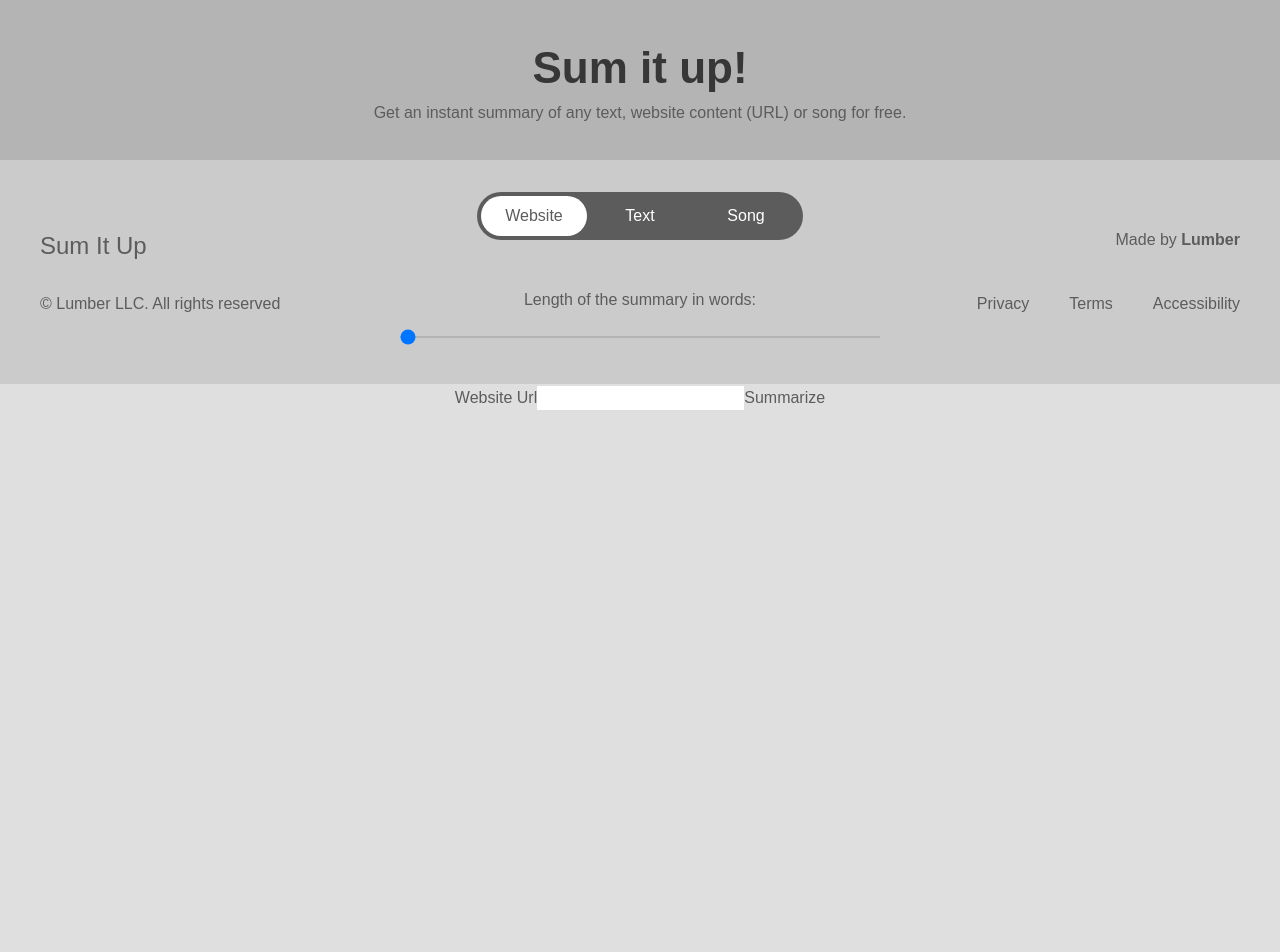
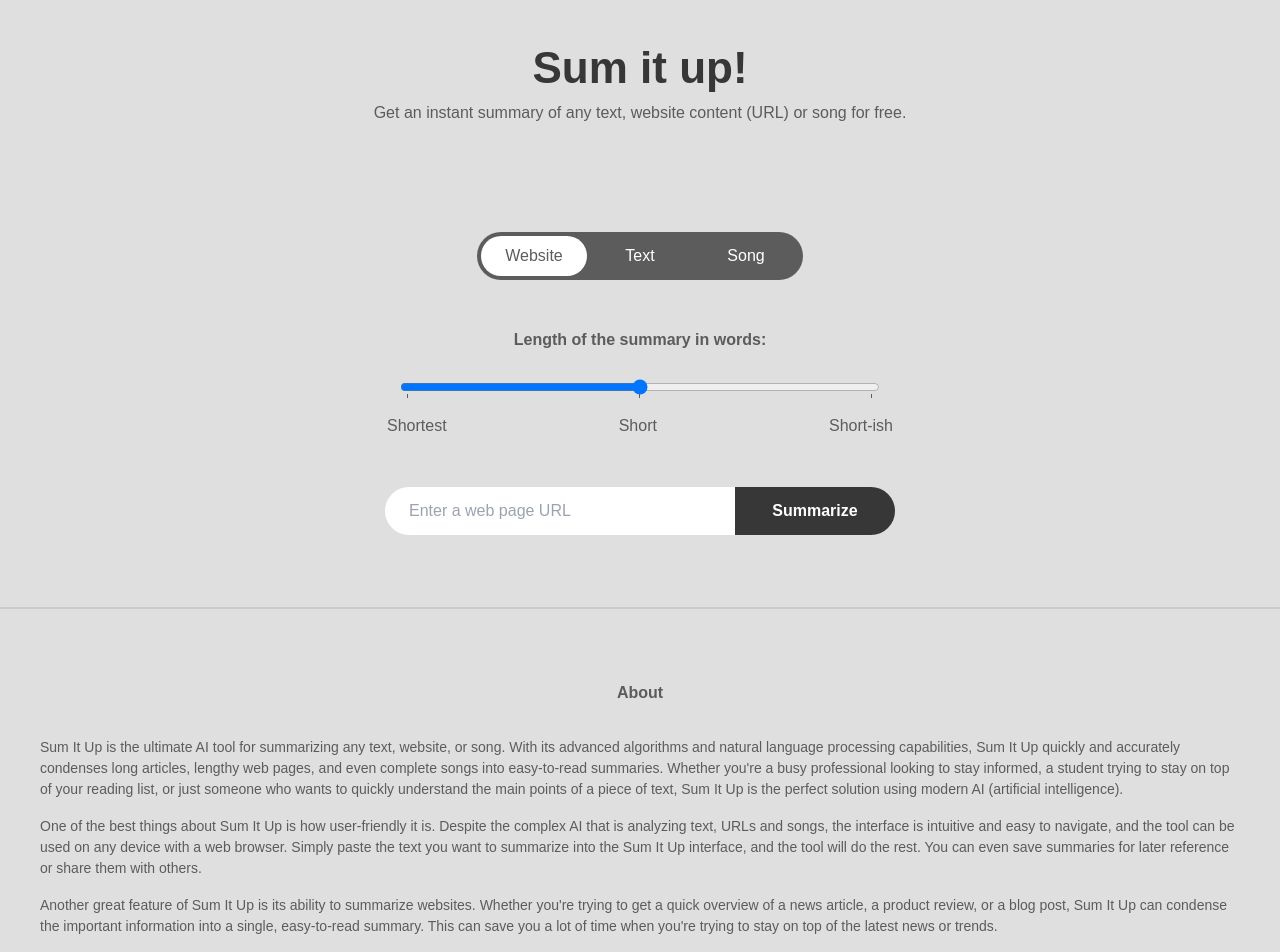
Before and after one commit to lumberdev/sum-it-up, a Next.js app: page / in a window 1280 px wide. Shown: the top 952 px of the page. Before the commit the page ends 800 px from the top, so only its background shows below. Built offline with nearby package versions, Linux system fonts and the light colour scheme.

Commit message:
refactor: refactor code for input component and add more styling

```diff
--- a/src/app/globals.css
+++ b/src/app/globals.css
@@ -21,7 +21,6 @@
 	body {
 		width: 100%;
 		min-height: 100vh;
-		min-height: -webkit-fill-available;
 		height: auto;
 		background-color: #dfdfdf;
 		color: #5c5c5c;
--- a/src/app/layout.tsx
+++ b/src/app/layout.tsx
@@ -18,11 +18,7 @@ export default function RootLayout({
 			<body className='flex flex-col justify-between'>
 				<ReactQueryWrapper>
 					<Header />
-					<main className='relative flex-1'>
-						<div className='absolute top-0 bottom-0 h-full w-full'>
-							{children}
-						</div>
-					</main>
+					<main className='flex-1'>{children}</main>
 					<Footer />
 				</ReactQueryWrapper>
 			</body>
--- a/src/app/page.tsx
+++ b/src/app/page.tsx
@@ -1,28 +1,10 @@
-'use client';
-import Input from '~/components/Input/Input';
-import { useRouter } from 'next/navigation';
-
+import InputComponent from '~/components/Input/Input';
+import About from '~/components/About';
 export default function Home() {
-	const router = useRouter();
-	const handleFormSubmit = async (
-		event: React.SyntheticEvent,
-		inputValue: string
-	) => {
-		event.preventDefault();
-		try {
-			const response = await fetch('/api/hello', {
-				method: 'POST',
-				body: JSON.stringify({ payload: inputValue }),
-				headers: { 'Content-Type': 'application/json' },
-			});
-			const json = await response.json();
-			const jsonData = JSON.stringify(json);
-			localStorage.setItem('data', jsonData);
-      router.push('/result');
-			console.log(json);
-		} catch (error) {
-			console.error(error);
-		}
-	};
-	return <Input handleFormSubmit={handleFormSubmit} />;
+	return (
+		<>
+			<InputComponent />
+			<About />
+		</>
+	);
 }
--- a/src/app/result/page.tsx
+++ /dev/null
@@ -1,5 +0,0 @@
-import Result from '~/components/Result/Result';
-
-export default function Home() {
-	return <Result />;
-}
--- /dev/null
+++ b/src/components/About.tsx
@@ -0,0 +1,47 @@
+import Container from './utility-components/Container';
+
+const About = () => {
+	return (
+		<Container className='border-t-2 border-lightest text-paragraph text-dark'>
+			<h4 className='my-8 text-center text-heading4 font-bold'>About</h4>
+			<p className='mb-4'>
+				Sum It Up is the ultimate AI tool for summarizing any text, website, or
+				song. With its advanced algorithms and natural language processing
+				capabilities, Sum It Up quickly and accurately condenses long articles,
+				lengthy web pages, and even complete songs into easy-to-read summaries.
+				Whether you&apos;re a busy professional looking to stay informed, a student
+				trying to stay on top of your reading list, or just someone who wants to
+				quickly understand the main points of a piece of text, Sum It Up is the
+				perfect solution using modern AI (artificial intelligence).
+			</p>
+			<p className='mb-4'>
+				One of the best things about Sum It Up is how user-friendly it is.
+				Despite the complex AI that is analyzing text, URLs and songs, the
+				interface is intuitive and easy to navigate, and the tool can be used on
+				any device with a web browser. Simply paste the text you want to
+				summarize into the Sum It Up interface, and the tool will do the rest.
+				You can even save summaries for later reference or share them with
+				others.
+			</p>
+			<p className='mb-4'>
+				Another great feature of Sum It Up is its ability to summarize websites.
+				Whether you&apos;re trying to get a quick overview of a news article, a
+				product review, or a blog post, Sum It Up can condense the important
+				information into a single, easy-to-read summary. This can save you a lot
+				of time when you&apos;re trying to stay on top of the latest news or trends.
+			</p>
+			<p className='mb-4'>
+				Finally, Sum It Up can also be used to summarize songs using AI. Whether
+				you&apos;re a musician looking for inspiration or just someone who wants to
+				understand the main themes of a song, Sum It Up can help. With its
+				advanced analysis capabilities, Sum It Up can identify the key lyrics
+				and themes of any song, making it a valuable tool for anyone who wants
+				to get a better understanding of the music they love. All in all, Sum It
+				Up is the best tool for summarizing any text, website or song. Try it
+				today and see for yourself how much time and effort it can save you.
+			</p>
+		</Container>
+	);
+};
+
+export default About;
--- a/src/components/Footer.tsx
+++ b/src/components/Footer.tsx
@@ -1,7 +1,9 @@
 import Link from 'next/link';
+import Container from './utility-components/Container';
 const Footer = () => {
 	return (
-		<footer className='flex min-h-[14rem] bg-lightest px-10 py-[4.25rem]'>
+		<footer className='bg-lightest'>
+			<Container className='flex min-h-[14rem] py-16'>
 				<div className='flex flex-1 flex-col justify-between'>
 					<div className='text-heading3 text-dark'>Sum It Up</div>
 					<div className='text-dark'>© Lumber LLC. All rights reserved</div>
@@ -17,6 +19,7 @@ const Footer = () => {
 						<Link href='/'>Accessibility</Link>
 					</div>
 				</div>
+			</Container>
 		</footer>
 	);
 };
--- a/src/components/Header.tsx
+++ b/src/components/Header.tsx
@@ -1,6 +1,6 @@
 const Header = () => {
 	return (
-		<header className='flex min-h-[10rem] flex-col items-center justify-center bg-medium'>
+		<header className='flex min-h-[10rem]  flex-col items-center justify-center px-10 text-center'>
 			<h1 className='text-heading1 font-semibold text-darkest'>Sum it up!</h1>
 			<div className='text-dark'>
 				Get an instant summary of any text, website content (URL) or song for
--- a/src/components/Input/Input.tsx
+++ b/src/components/Input/Input.tsx
@@ -5,58 +5,91 @@ import { InputType } from '~/types';
 import WebsiteInputField from './InputField/WebsiteInputField';
 import SongInputField from './InputField/SongInputField';
 import TextInputField from './InputField/TextInputField';
+import { fetchArticleData } from '~/query/fetch-article-data';
+import Container from '../utility-components/Container';
 
-const Input = ({
-	handleFormSubmit,
-}: {
-	handleFormSubmit: (
-		event: React.SyntheticEvent,
-		inputValue: string
-	) => Promise<void>;
-}) => {
-	const [inputSelected, setInputSelected] = useState<InputType>(
+const Input = () => {
+	const [inputTypeSelected, setInputTypeSelected] = useState<InputType>(
 		InputType.WEBSITE
 	);
+	const [summaryLength, setSummaryLength] = useState('200');
+
+	const handleFormSubmit = async (
+		event: React.SyntheticEvent,
+		inputUrl: string
+	) => {
+		event.preventDefault();
+		try {
+			const res = await fetchArticleData(inputUrl);
+
+			const existingData = localStorage.getItem('summaries');
+			if (existingData) {
+				const existingDataArr: { [key: string]: string }[] =
+					JSON.parse(existingData);
+				existingDataArr.push(res);
+				console.log(JSON.stringify(existingDataArr));
+				localStorage.setItem('summaries', JSON.stringify(existingDataArr));
+			} else {
+				console.log(JSON.stringify([res]));
+				localStorage.setItem('summaries', JSON.stringify([res]));
+			}
+		} catch (error) {
+			console.error(error);
+		}
+	};
 
 	return (
-		<div className='p-8 text-center'>
+		<Container>
+			<div className='mx-auto max-w-[31.875rem] py-8 text-center'>
 				<div className='mx-auto inline-flex h-12 items-center justify-center rounded-full bg-dark p-1 text-white'>
 					{(Object.keys(InputType) as Array<keyof typeof InputType>).map(
 						(key) => (
 							<button
 								key={key}
 								className={`h-full min-w-[6.625rem] rounded-full transition${
-								InputType[key] === inputSelected && ' bg-white text-dark'
+									InputType[key] === inputTypeSelected && ' bg-white text-dark'
 								}`}
-							onClick={() => setInputSelected(InputType[key])}>
+								onClick={() => setInputTypeSelected(InputType[key])}>
 								{InputType[key]}
 							</button>
 						)
 					)}
 				</div>
 				<div className='my-12 flex flex-col items-center justify-center'>
-				<label htmlFor='input-summary-length' className='mb-6 text-dark'>
+					<label htmlFor='summary-length' className='mb-6 font-bold text-dark'>
 						Length of the summary in words:
 					</label>
 					<input
 						type='range'
-					className='h-0.5 min-w-[30rem] cursor-pointer appearance-none bg-medium p-0 '
+						className='flex min-w-[30rem] cursor-pointer items-center bg-medium p-0 focus:shadow-none'
 						min='100'
 						max='300'
 						step='100'
-					id='input-summary-length'
+						list='markers'
+						value={summaryLength}
+						id='summary-length'
+						onChange={(event) => {
+							setSummaryLength(event.target.value);
+						}}
 					/>
+
+					<datalist id='markers' className='flex w-full justify-between pt-4'>
+						<option value='100' label='Shortest'></option>
+						<option value='200' label='Short'></option>
+						<option value='300' label='Short-ish'></option>
+					</datalist>
 				</div>
-			{inputSelected === InputType.WEBSITE && (
+				{inputTypeSelected === InputType.WEBSITE && (
 					<WebsiteInputField handleFormSubmit={handleFormSubmit} />
 				)}
-			{inputSelected === InputType.SONG && (
+				{inputTypeSelected === InputType.SONG && (
 					<SongInputField handleFormSubmit={handleFormSubmit} />
 				)}
-			{inputSelected === InputType.TEXT && (
+				{inputTypeSelected === InputType.TEXT && (
 					<TextInputField handleFormSubmit={handleFormSubmit} />
 				)}
 			</div>
+		</Container>
 	);
 };
 
--- a/src/components/Input/InputField/SongInputField.tsx
+++ b/src/components/Input/InputField/SongInputField.tsx
@@ -3,26 +3,45 @@ import { useState } from 'react';
 const SongInputField = ({
 	handleFormSubmit,
 }: {
-	handleFormSubmit: (event: React.SyntheticEvent, inputValue: string) => void;
+	handleFormSubmit: (event: React.SyntheticEvent, inputUrl: string) => void;
 }) => {
-	const [inputValue, setInputValue] = useState<string>('');
+	const [songTitle, setSongTitle] = useState<string>('');
+	const [artistName, setArtistName] = useState<string>('');
 
 	return (
 		<form
-			action=''
-			onSubmit={(event: React.SyntheticEvent) =>
-				handleFormSubmit(event, inputValue)
-			}>
-				<div>
-					<label htmlFor='website-url'>Song</label>
-					<input
-						type='text'
-						name='website-url'
-						value={inputValue}
-						onChange={(e) => setInputValue(e.target.value)}
-					/>
-					<button type='submit'>Summarize</button>
-				</div>
+			className='flex w-full flex-col rounded-md'
+			onSubmit={(event: React.SyntheticEvent) => {
+				const inputUrl = `https://www.google.com/search?q=lyrics+to+${artistName
+					.split(' ')
+					.join('-')}+${songTitle.split(' ').join('-')}`;
+				handleFormSubmit(event, inputUrl);
+			}}>
+			<label className='mb-3 font-semibold' htmlFor='song-name'>
+				Enter Song Title
+			</label>
+			<input
+				className='mb-6 h-12 rounded-full px-4 text-center'
+				type='text'
+				name='song-name'
+				value={songTitle}
+				onChange={(e) => setSongTitle(e.target.value)}
+			/>
+			<label className='mb-3 font-semibold' htmlFor='artist-name'>
+				Enter Artist
+			</label>
+			<input
+				className='mb-6 h-12 rounded-full px-4 text-center'
+				type='text'
+				name='artist-name'
+				value={artistName}
+				onChange={(e) => setArtistName(e.target.value)}
+			/>
+			<button
+				className='mx-auto mt-4 flex h-[48px] w-[10rem] items-center justify-center rounded-full bg-darkest text-heading4 font-semibold text-white'
+				type='submit'>
+				Summarize
+			</button>
 		</form>
 	);
 };
--- a/src/components/Input/InputField/TextInputField.tsx
+++ b/src/components/Input/InputField/TextInputField.tsx
@@ -3,26 +3,28 @@ import { useState } from 'react';
 const TextInputField = ({
 	handleFormSubmit,
 }: {
-	handleFormSubmit: (event: React.SyntheticEvent, inputValue: string) => void;
+	handleFormSubmit: (event: React.SyntheticEvent, inputUrl: string) => void;
 }) => {
 	const [inputValue, setInputValue] = useState<string>('');
 
 	return (
 		<form
-			action=''
+			className='flex w-full flex-col rounded-md'
 			onSubmit={(event: React.SyntheticEvent) =>
 				handleFormSubmit(event, inputValue)
 			}>
-				<div>
-					<label htmlFor='website-url'>Text</label>
-					<input
-						type='text'
-						name='website-url'
-						value={inputValue}
-						onChange={(e) => setInputValue(e.target.value)}
-					/>
-					<button type='submit'>Summarize</button>
-				</div>
+			<textarea
+				className='block h-[16rem] w-full rounded-md p-2.5'
+				name='text-input'
+				value={inputValue}
+				placeholder='Enter some text'
+				onChange={(e) => setInputValue(e.target.value)}
+			/>
+			<button
+				className='mx-auto mt-4 flex h-[48px] w-[10rem] items-center justify-center rounded-full bg-darkest text-heading4 font-semibold text-white'
+				type='submit'>
+				Summarize
+			</button>
 		</form>
 	);
 };
--- a/src/components/Input/InputField/WebsiteInputField.tsx
+++ b/src/components/Input/InputField/WebsiteInputField.tsx
@@ -3,26 +3,29 @@ import { useState } from 'react';
 const WebsiteInputField = ({
 	handleFormSubmit,
 }: {
-	handleFormSubmit: (event: React.SyntheticEvent, inputValue: string) => void;
+	handleFormSubmit: (event: React.SyntheticEvent, inputUrl: string) => void;
 }) => {
-	const [inputValue, setInputValue] = useState<string>('');
+	const [inputUrl, setInputUrl] = useState<string>('');
 
 	return (
 		<form
-			action=''
+			className='flex h-12 w-full justify-center overflow-hidden rounded-full'
 			onSubmit={(event: React.SyntheticEvent) =>
-				handleFormSubmit(event, inputValue)
+				handleFormSubmit(event, inputUrl)
 			}>
-				<div>
-					<label htmlFor='website-url'>Website Url</label>
-					<input
-						type='text'
-						name='website-url'
-						value={inputValue}
-						onChange={(e) => setInputValue(e.target.value)}
-					/>
-					<button type='submit'>Summarize</button>
-				</div>
+			<input
+				className='flex w-3/4 items-center justify-center px-6'
+				type='text'
+				name='website-url'
+				value={inputUrl}
+				placeholder='Enter a web page URL'
+				onChange={(e) => setInputUrl(e.target.value)}
+			/>
+			<button
+				type='submit'
+				className='flex min-w-[10rem] items-center justify-center bg-darkest text-heading4 font-semibold text-white'>
+				Summarize
+			</button>
 		</form>
 	);
 };
--- /dev/null
+++ b/src/components/utility-components/Container.tsx
@@ -0,0 +1,16 @@
+import { ReactNode } from 'react';
+
+const Container = ({ children, className }: Props) => {
+	return (
+		<div className={`mx-auto max-w-7xl p-10 ${className}`}>
+			{children}
+		</div>
+	);
+};
+
+type Props = {
+	children: ReactNode;
+	className?: string;
+};
+
+export default Container;
```
Lines whose indentation alone changed are shown as unchanged.
